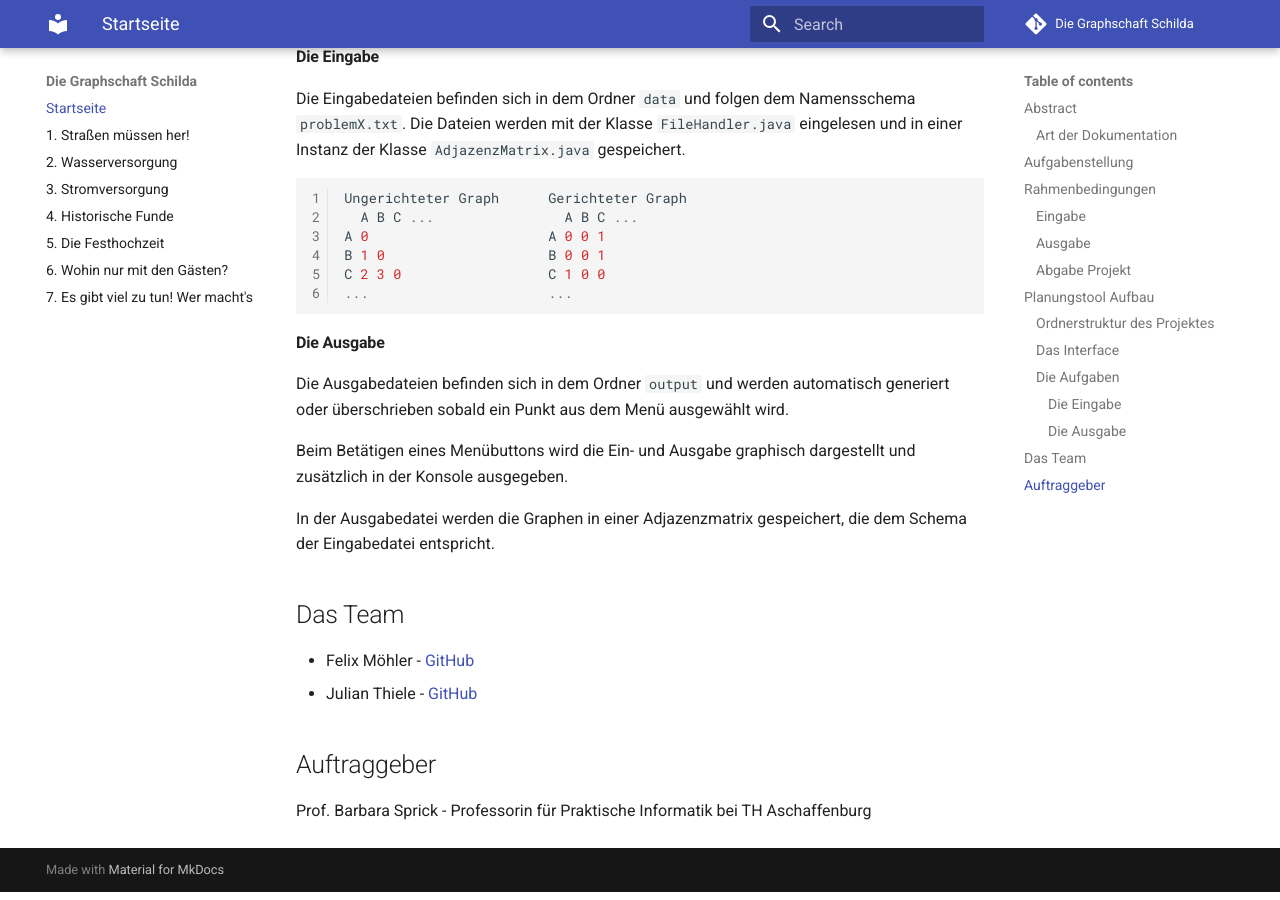
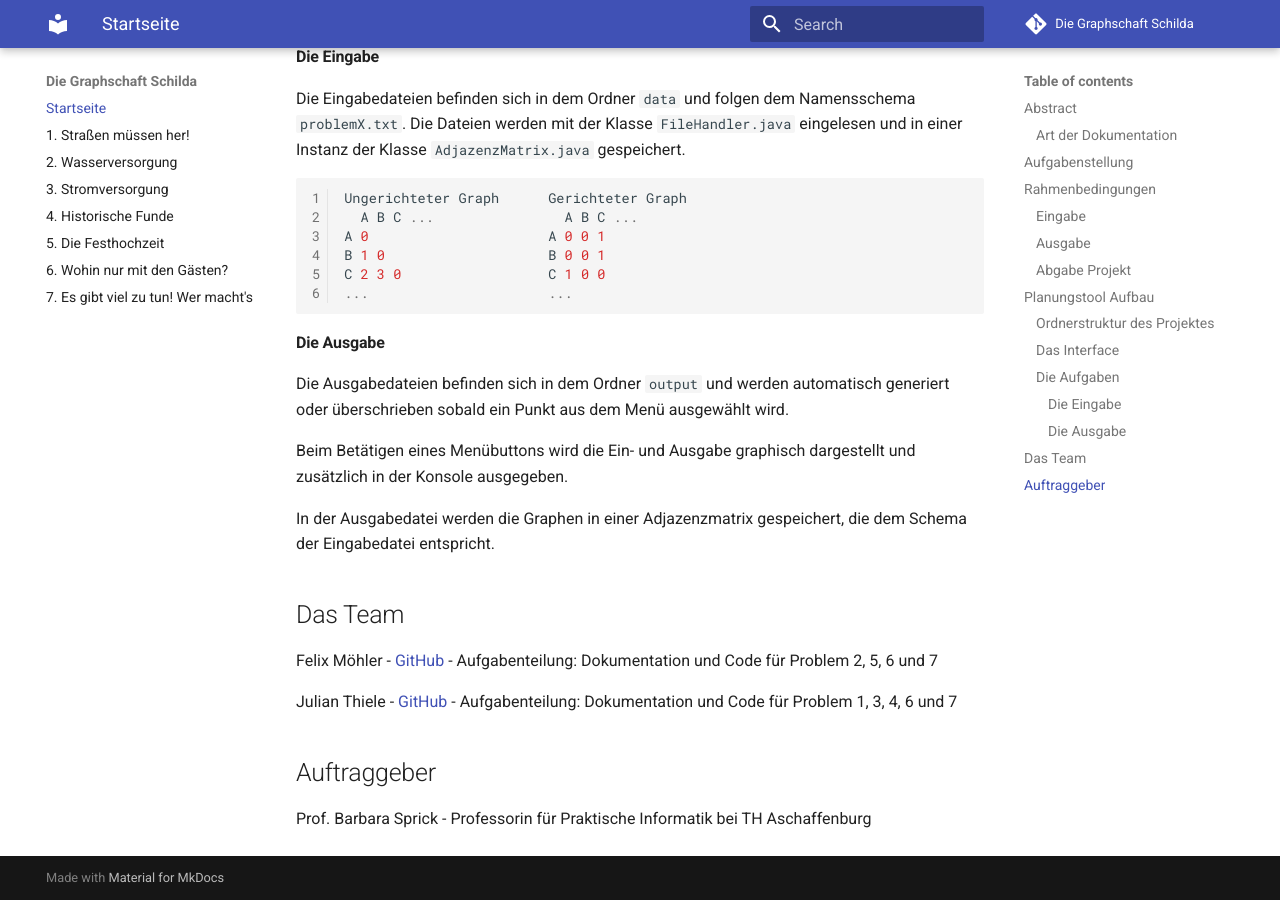
Before and after one commit to thieleju/GraphschaftSchilda, an MkDocs documentation site: the page built from documentation/docs/index.md, in a window 1280 px wide and 900 px high, scrolled down 3535 px. Built offline with MkDocs 1.6.1 and Material for MkDocs 9.7.7, drawn with Linux system fonts in a browser that asks for light colours; comment, search, counter and statistics services are not loaded.

Commit message:
Added task description

```diff
--- a/documentation/docs/index.md
+++ b/documentation/docs/index.md
@@ -127,8 +127,12 @@ In der Ausgabedatei werden die Graphen in einer Adjazenzmatrix gespeichert, die
 
 ## Das Team
 
-- Felix Möhler - [GitHub](https://github.com/flexx7)
-- Julian Thiele - [GitHub](https://github.com/thieleju)
+Felix Möhler - [GitHub](https://github.com/flexx7)
+- Aufgabenteilung: Dokumentation und Code für Problem 2, 5, 6 und 7
+
+
+Julian Thiele - [GitHub](https://github.com/thieleju)
+- Aufgabenteilung: Dokumentation und Code für Problem 1, 3, 4, 6 und 7
 
 ## Auftraggeber
 
```
